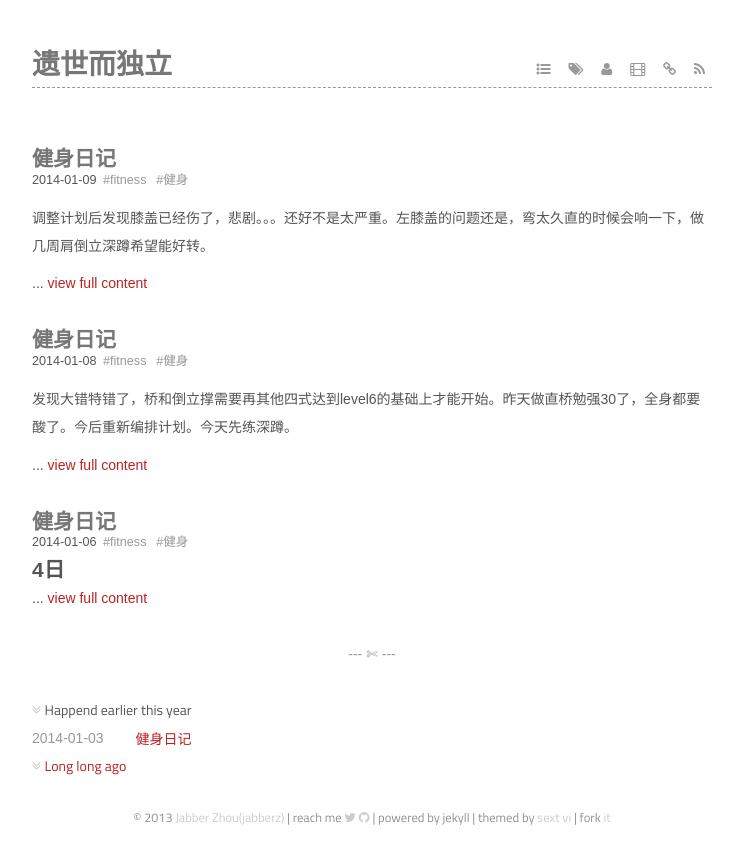
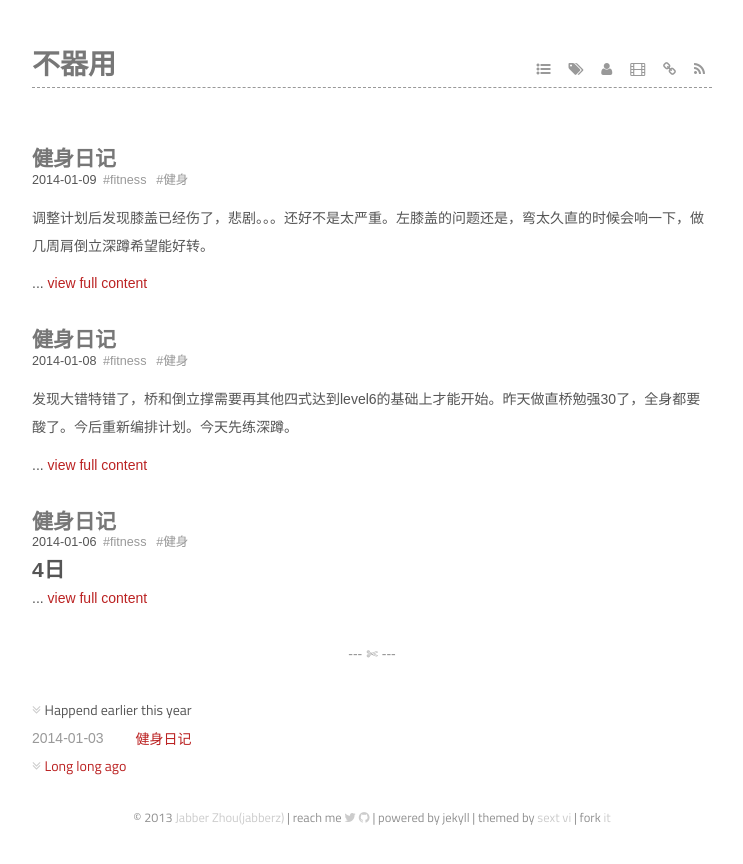
Before and after one commit to jabbber/myblog, a Jekyll site: the page built from index.html, in a window 1280 px wide. Shown: the top 864 px of the page, without its empty margins (268-1011 px from the left). Built offline with Jekyll 4.4.1, drawn with Linux system fonts in a browser that asks for light colours; some web fonts are replaced; Markdown is read by kramdown in place of the engine named in the settings.

Commit message:
さあ、改个标题

```diff
--- a/_config.yml
+++ b/_config.yml
@@ -1,4 +1,4 @@
-name: 遗世而独立
+name: 不器用
 markdown: redcarpet
 pygments: true
 timezone: Asia/Shanghai
```
